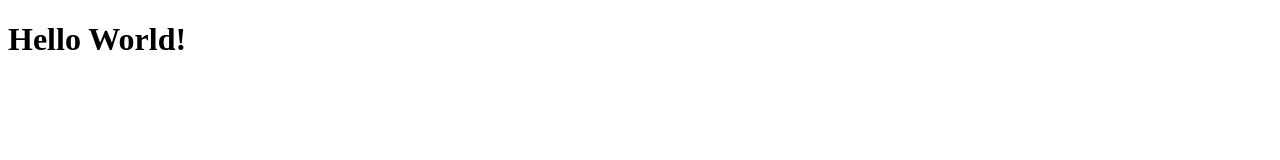
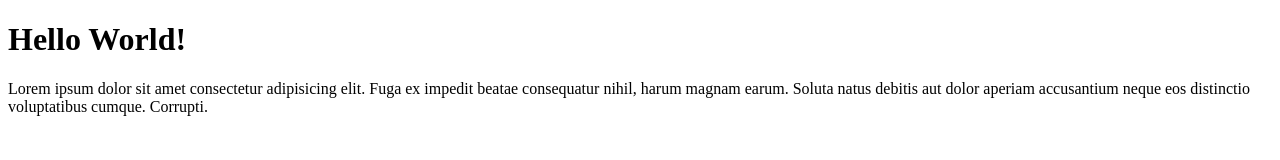
Before and after one commit to florensiawidjaja/flo-git-test-remote-2, a plain HTML site: page index.html in a window 1280 px wide. Drawn offline with Linux system fonts and the light colour scheme.

Commit message:
add lorem par

```diff
--- a/index.html
+++ b/index.html
@@ -4,5 +4,7 @@
 </head>
 <body>
     <h1>Hello World!</h1>
-
+    <p>
+        Lorem ipsum dolor sit amet consectetur adipisicing elit. Fuga ex impedit beatae consequatur nihil, harum magnam earum. Soluta natus debitis aut dolor aperiam accusantium neque eos distinctio voluptatibus cumque. Corrupti.
+    </p>
 </body>
```
